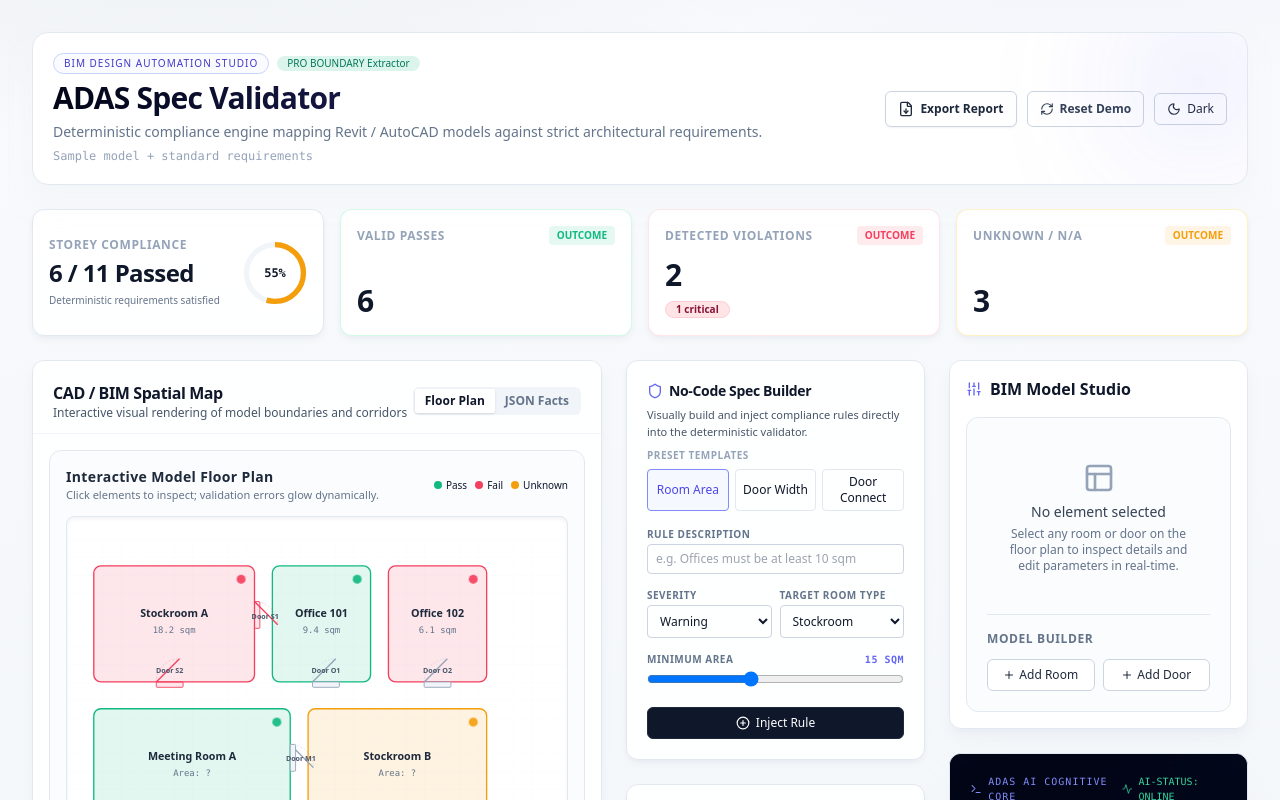
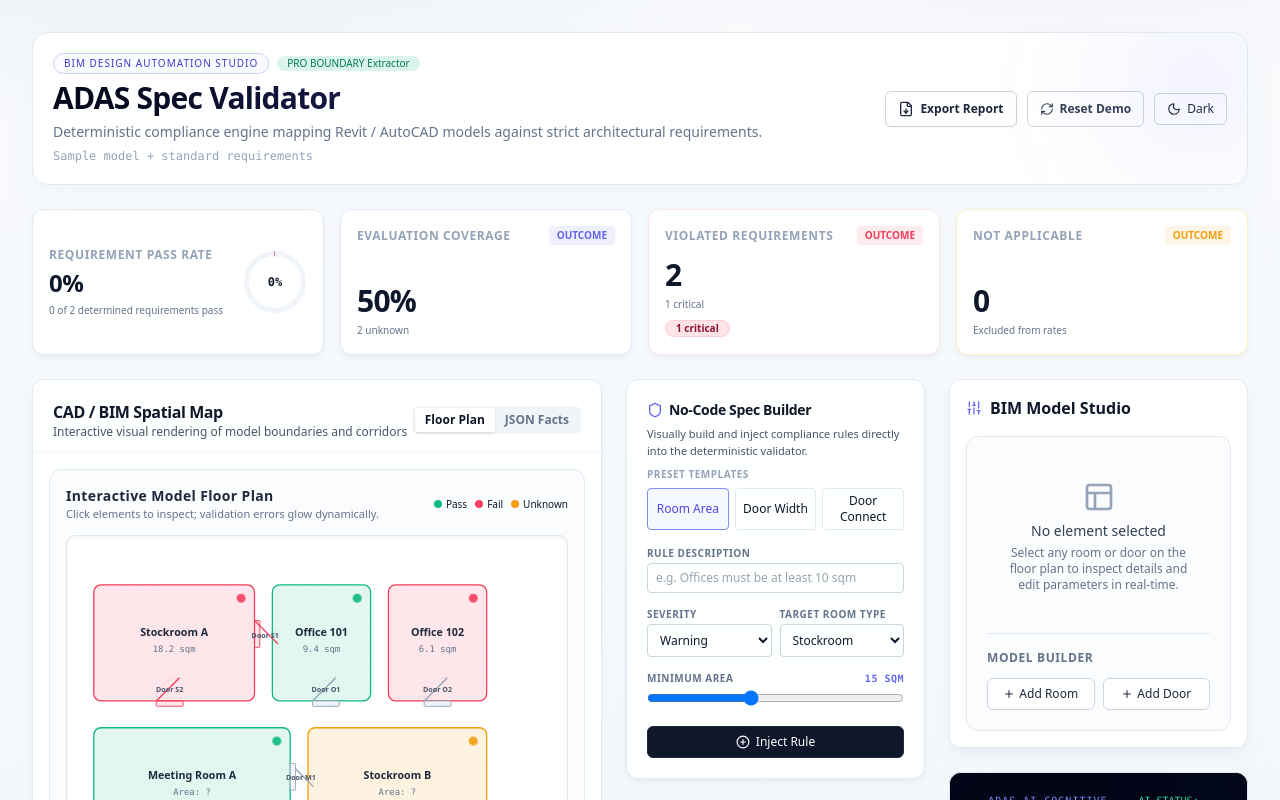
Before and after one commit to hans992/adas-spec-validator, a Next.js app: page / in a window 1280 px wide. Shown: the top 800 px of the page. Built offline with nearby package versions, Linux system fonts and the light colour scheme.

Commit message:
Expose trustworthy requirement scoring

```diff
--- a/app/page.tsx
+++ b/app/page.tsx
@@ -30,6 +30,7 @@ import {
   validateUploadedRequirements
 } from "@/domain/uploadHelpers";
 import { validateWithDeterministicRules } from "@/domain/validationPipeline";
+import { calculateComplianceMetrics } from "@/domain/complianceMetrics";
 import type { IfcParseDiagnostics } from "@/domain/ifcParser";
 import type { NormalizedModel, Requirement } from "@/domain/types";
 
@@ -66,17 +67,12 @@ export default function Home() {
     }
   }, [modelData, requirementsData]);
 
-  // Statistics counters
-  const passCount = results.filter((result) => result.status === "pass").length;
-  const failCount = results.filter((result) => result.status === "fail").length;
-  const unknownCount = results.filter((result) => result.status === "unknown").length;
-  const notApplicableCount = results.filter((result) => result.status === "not_applicable").length;
-  const criticalIssuesCount = results.filter(
-    (result) => result.status === "fail" && result.severity === "critical"
-  ).length;
-
-  const totalResultsCount = passCount + failCount + unknownCount;
-  const complianceRate = totalResultsCount > 0 ? Math.round((passCount / totalResultsCount) * 100) : 0;
+  const metrics = useMemo(
+    () => calculateComplianceMetrics(requirements, results),
+    [requirements, results]
+  );
+  const passRateDisplay = metrics.passRate === null ? "—" : `${metrics.passRate}%`;
+  const coverageDisplay = metrics.coverage === null ? "—" : `${metrics.coverage}%`;
 
   const dataSourceLabel =
     modelSource === "sample" && requirementsSource === "sample"
@@ -234,7 +230,10 @@ export default function Home() {
   function exportComplianceReport() {
     const reportMd = `# ADAS Spec Validator - Building Compliance Report
 Generated at: ${new Date().toLocaleString()}
-Compliance Score: ${complianceRate}% (${passCount} Pass / ${failCount} Fail / ${unknownCount} Unknown)
+Requirement Pass Rate: ${passRateDisplay} (${metrics.compliantRequirements} Compliant / ${metrics.violatedRequirements} Violated among determined requirements)
+Evaluation Coverage: ${coverageDisplay} (${metrics.determinedRequirements} Determined / ${metrics.applicableRequirements} Applicable)
+Critical Failed Requirements: ${metrics.criticalFailures}
+Not Applicable Requirements: ${metrics.notApplicableRequirements}
 
 ## Overview Metrics
 - Total Rooms Inspected: ${model.rooms.length}
@@ -243,19 +242,9 @@ Compliance Score: ${complianceRate}% (${passCount} Pass / ${failCount} Fail / ${
 - Total Evaluated Rule Specifications: ${requirements.length}
 
 ## Spec Compliance Breakdown
-${requirements
-  .map((req, idx) => {
-    const reqResults = results.filter((r) => r.requirementId === req.id);
-    const status = reqResults.length === 0
-      ? "UNKNOWN"
-      : reqResults.every((r) => r.status === "not_applicable")
-        ? "NOT APPLICABLE"
-        : reqResults.every((r) => r.status === "pass")
-          ? "COMPLIANT"
-          : reqResults.some((r) => r.status === "fail")
-            ? "VIOLATION"
-            : "UNKNOWN";
-    return `${idx + 1}. [${status}] **${req.title}** (Severity: ${req.severity})`;
+${metrics.assessments
+  .map((assessment, idx) => {
+    return `${idx + 1}. [${assessment.outcome.toUpperCase().replace("_", " ")}] **${assessment.requirement.title}** (Severity: ${assessment.requirement.severity})`;
   })
   .join("\n")}
 
@@ -350,9 +339,9 @@ ${res.evidence
           {/* Radial progress ring stats card */}
           <Card className="flex items-center justify-between p-4 overflow-hidden shadow-md">
             <div className="space-y-1 text-left">
-              <p className="text-xs font-semibold text-slate-400 uppercase tracking-wider">Storey Compliance</p>
-              <p className="text-2xl font-extrabold tracking-tight">{passCount} / {totalResultsCount} Passed</p>
-              <p className="text-[10px] text-slate-500">Deterministic requirements satisfied</p>
+              <p className="text-xs font-semibold text-slate-400 uppercase tracking-wider">Requirement Pass Rate</p>
+              <p className="text-2xl font-extrabold tracking-tight">{passRateDisplay}</p>
+              <p className="text-[10px] text-slate-500">{metrics.compliantRequirements} of {metrics.determinedRequirements} determined requirements pass</p>
             </div>
             <div className="relative flex items-center justify-center">
               <svg className="w-16 h-16 transform -rotate-90" viewBox="0 0 36 36">
@@ -362,23 +351,23 @@ ${res.evidence
                   cy="18"
                   r="16"
                   fill="none"
-                  stroke={complianceRate >= 80 ? "#10b981" : complianceRate >= 50 ? "#f59e0b" : "#f43f5e"}
+                  stroke={(metrics.passRate ?? 0) >= 80 ? "#10b981" : (metrics.passRate ?? 0) >= 50 ? "#f59e0b" : "#f43f5e"}
                   strokeWidth="3"
                   strokeDasharray="100"
                   initial={{ strokeDashoffset: 100 }}
-                  animate={{ strokeDashoffset: 100 - complianceRate }}
+                  animate={{ strokeDashoffset: 100 - (metrics.passRate ?? 0) }}
                   transition={{ duration: 1.2, ease: "easeOut" }}
                 />
               </svg>
-              <span className="absolute font-mono text-xs font-bold">{complianceRate}%</span>
+              <span className="absolute font-mono text-xs font-bold">{passRateDisplay}</span>
             </div>
           </Card>
 
           {/* Compliance counters */}
           {[
-            { label: "Valid Passes", value: passCount, color: "text-emerald-500 bg-emerald-500/10", border: "border-emerald-200/50 dark:border-emerald-950/50", criticalCount: undefined as number | undefined },
-            { label: "Detected Violations", value: failCount, color: "text-rose-500 bg-rose-500/10", border: "border-rose-200/50 dark:border-rose-950/50", criticalCount: criticalIssuesCount },
-            { label: "Unknown / N/A", value: unknownCount + notApplicableCount, color: "text-amber-500 bg-amber-500/10", border: "border-amber-200/50 dark:border-amber-950/50", criticalCount: undefined as number | undefined }
+            { label: "Evaluation Coverage", value: coverageDisplay, detail: `${metrics.unknownRequirements} unknown`, color: "text-indigo-500 bg-indigo-500/10", border: "border-indigo-200/50 dark:border-indigo-950/50", criticalCount: undefined as number | undefined },
+            { label: "Violated Requirements", value: metrics.violatedRequirements, detail: `${metrics.criticalFailures} critical`, color: "text-rose-500 bg-rose-500/10", border: "border-rose-200/50 dark:border-rose-950/50", criticalCount: metrics.criticalFailures },
+            { label: "Not Applicable", value: metrics.notApplicableRequirements, detail: "Excluded from rates", color: "text-amber-500 bg-amber-500/10", border: "border-amber-200/50 dark:border-amber-950/50", criticalCount: undefined as number | undefined }
           ].map((stat, i) => (
             <Card key={i} className={`p-4 flex flex-col justify-between shadow-md border ${stat.border}`}>
               <div className="flex items-center justify-between">
@@ -387,6 +376,7 @@ ${res.evidence
               </div>
               <div className="mt-3 text-left">
                 <p className="text-3xl font-extrabold tracking-tight">{stat.value}</p>
+                <p className="mt-1 text-[10px] text-slate-500">{stat.detail}</p>
                 {stat.criticalCount !== undefined && (
                   <Badge variant="destructive" className="mt-2 text-[10px] py-0 font-semibold">
                     {stat.criticalCount} critical
```
